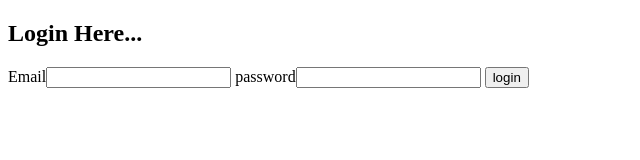
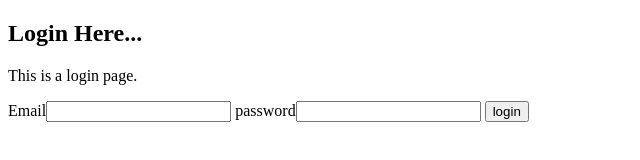
Before and after one commit to ashlesa123/practicerepo, a plain HTML site: page index.html in a window 1280 px wide. Shown: the whole page, without its empty margins (0-640 px from the left). Drawn offline with Linux system fonts and the light colour scheme.

Commit message:
added a paragraph

```diff
--- a/index.html
+++ b/index.html
@@ -6,9 +6,12 @@
 </head>
 	<body>
 	<h2>Login Here...</h2>
-
+     <p>
+        This is a login page.
+     </p>
 	  Email<input type="text" name="email"/>
 	  password<input type="password" name="password"/>
 	  <input type="submit" value ="login"/>
+
 	</body>
 </html>
```
